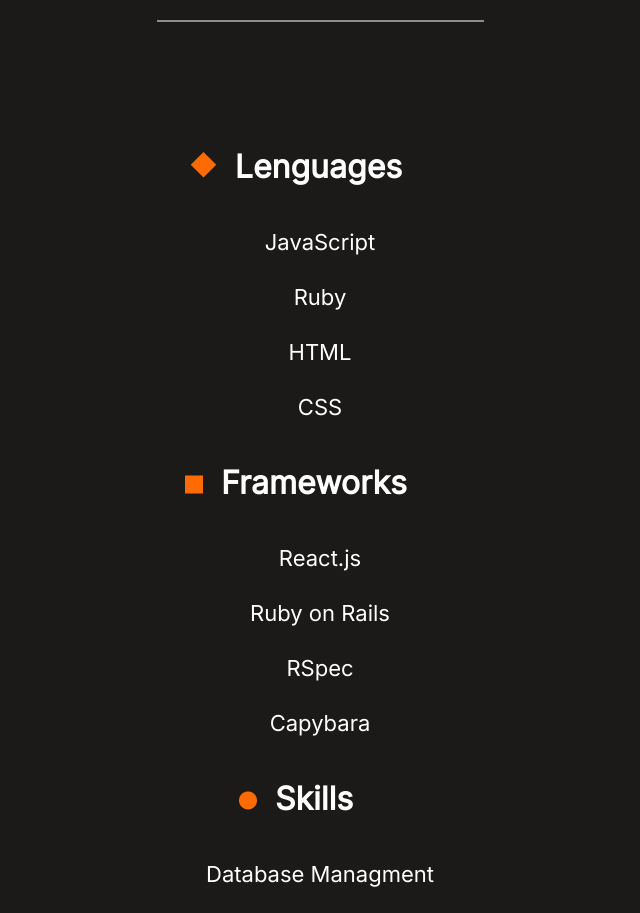
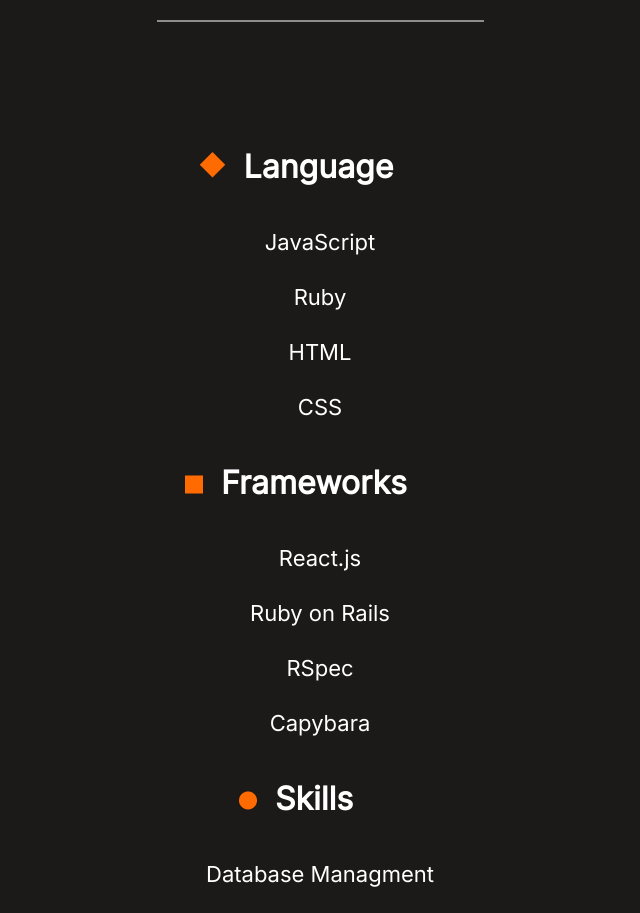
Before and after one commit to enmanuelbayen/Portfolio, a website: page index.html in a window 1280 px wide. Shown: the part 7781-8694 px from the top of the page, without its empty margins (320-960 px from the left). Drawn offline with Linux system fonts and the light colour scheme; a web font is replaced by a local one.

Commit message:
Language typo fix

```diff
--- a/index.html
+++ b/index.html
@@ -170,7 +170,7 @@
  <section class="knowledge_page">
   <img src="./img/Devider.png" alt="division line" class="devider-line">
 
- <h5 class="skill_mention"><img class="orange_figure" src="./img/diamond-orange.png" alt="orange figure">Lenguages</h5>
+ <h5 class="skill_mention"><img class="orange_figure" src="./img/diamond-orange.png" alt="orange figure">Language</h5>
   <ul class="myskills_list flex">
     <il class="skill">JavaScript</il>
     <il class="skill">Ruby</il>
```
